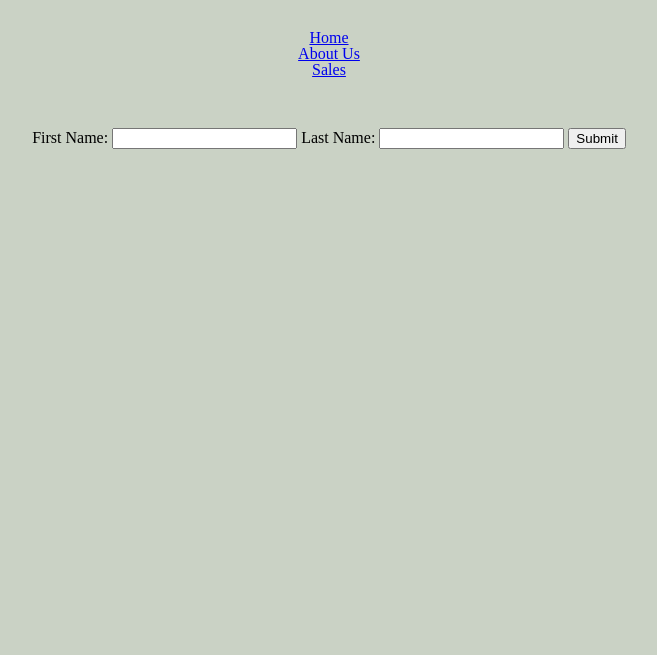
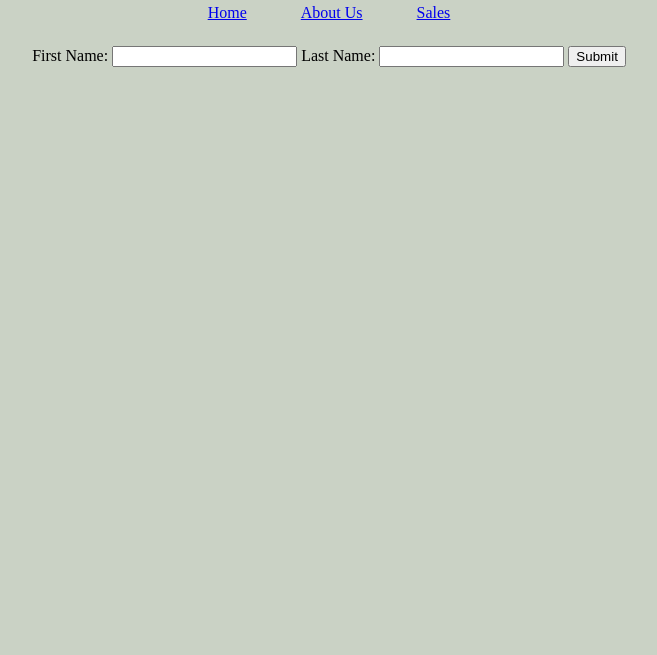
Before and after one commit to iwhitmor/barbershop, a plain HTML site: page index.html in a window 1280 px wide. Shown: the part 145-800 px from the top of the page, without its empty margins (311-968 px from the left). Drawn offline with Linux system fonts and the light colour scheme.

Commit message:
add styling to header

```diff
--- a/css/style.css
+++ b/css/style.css
@@ -13,14 +13,17 @@ h1 {
   color: #2f3e46;
   font-size: 75px;
   margin-top: 50px;
-  margin-bottom: 50px;
 }
 
 nav {
   text-align: center;
 }
 
+ul li {
+  display: inline-block;
+  padding: 25px;
+}
+
 form {
   text-align: center;
-  margin-top: 50px;
 }
```
